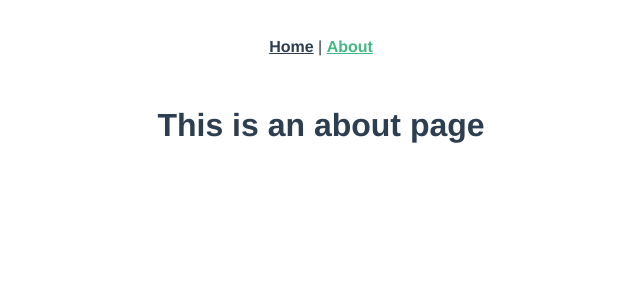
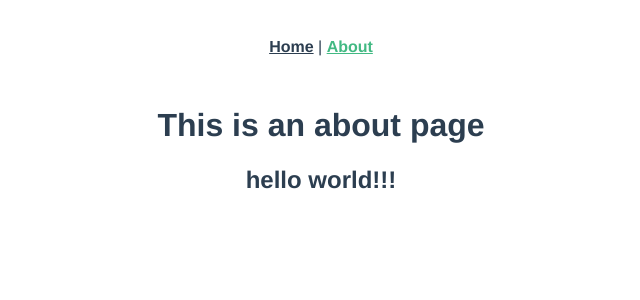
Before and after one commit to tdlbond/tdl-ts, a Vue app: page /about in a window 1280 px wide. Shown: the top 300 px of the page, without its empty margins (319-959 px from the left). Built offline with nearby package versions, Linux system fonts and the light colour scheme.

Commit message:
add a word

```diff
--- a/src/views/About.vue
+++ b/src/views/About.vue
@@ -1,5 +1,15 @@
 <template>
   <div class="about">
     <h1>This is an about page</h1>
+    <h2 v-text="message"></h2>
   </div>
 </template>
+<script>
+export default {
+  data() {
+    return {
+      message: 'hello world!!!'
+    }
+  }
+}
+</script>
```
